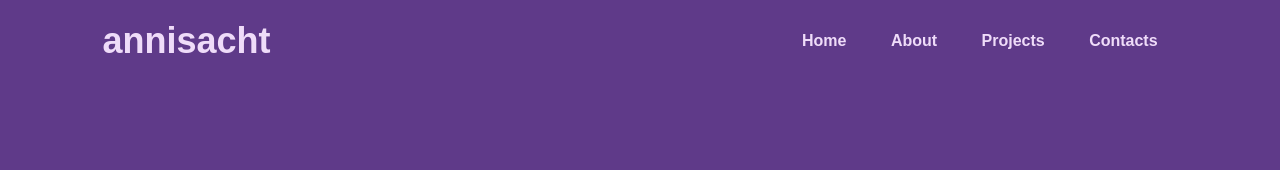
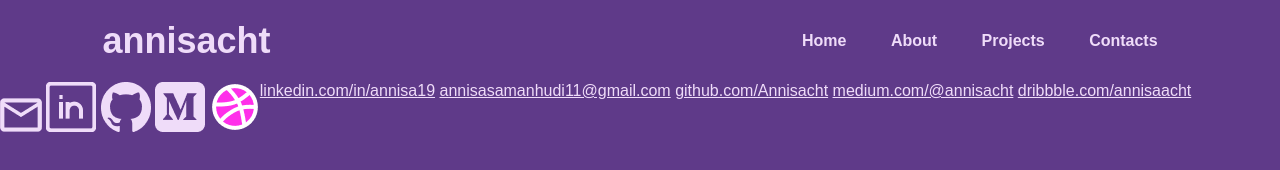
Before and after one commit to Annisacht/personal-web, a plain HTML site: page contacts.html in a window 1280 px wide. Drawn offline with Linux system fonts and the light colour scheme.

Commit message:
nambahin asset sama nambah css

```diff
--- a/contacts.html
+++ b/contacts.html
@@ -1,11 +1,13 @@
 <!DOCTYPE html>
 <html lang="en">
+
 <head>
     <meta charset="UTF-8">
     <meta name="viewport" content="width=device-width, initial-scale=1.0">
     <title>Annisa Samanhudi Putri - Personal Web</title>
     <link rel="stylesheet" href="style.css">
 </head>
+
 <body>
     <header class="navbar section">
         <nav class="logo-text">
@@ -20,12 +22,23 @@
     </header>
 
     <Section class="contacts">
-        <div class="contact-1">
-            <img src="" alt="">
-
+        <div class="contact-img">
+            <img src="asset/email.png" alt="vector-mail">
+            <img src="asset/teenyicons_linkedin-outline.png" alt="linkedin">
+            <img src="asset/uiw_github.png" alt="github">
+            <img src="asset/fontisto_medium.png" alt="medium">
+            <img src="asset/icon-park_dribble.png" alt="drb">
         </div>
 
+        <div class="contact-text">
+            <a href="https://linkedin.com/in/annisa19">linkedin.com/in/annisa19</a>
+            <a href="mailto:annisasamanhudi11@gmail.com">annisasamanhudi11@gmail.com</a>
+            <a href="https://github.com/Annisacht">github.com/Annisacht</a>
+            <a href="https://medium.com/@annisacht">medium.com/@annisacht</a>
+            <a href="https://dribbble.com/annisaacht">dribbble.com/annisaacht</a>
+        </div>
     </Section>
 </body>
 <script rel="stylesheet" src="script.js"></script>
+
 </html>
--- a/style.css
+++ b/style.css
@@ -156,3 +156,11 @@ nav ul li a:hover{
     line-height: 25px;
     margin-left: 18px;
 }
+
+.contacts{
+    display: flex;
+}
+
+.contacts-img{
+    flex-direction: row;
+}
```
Also changed, not shown: asset/email.png (added), asset/teenyicons_linkedin-outline.png (added).
